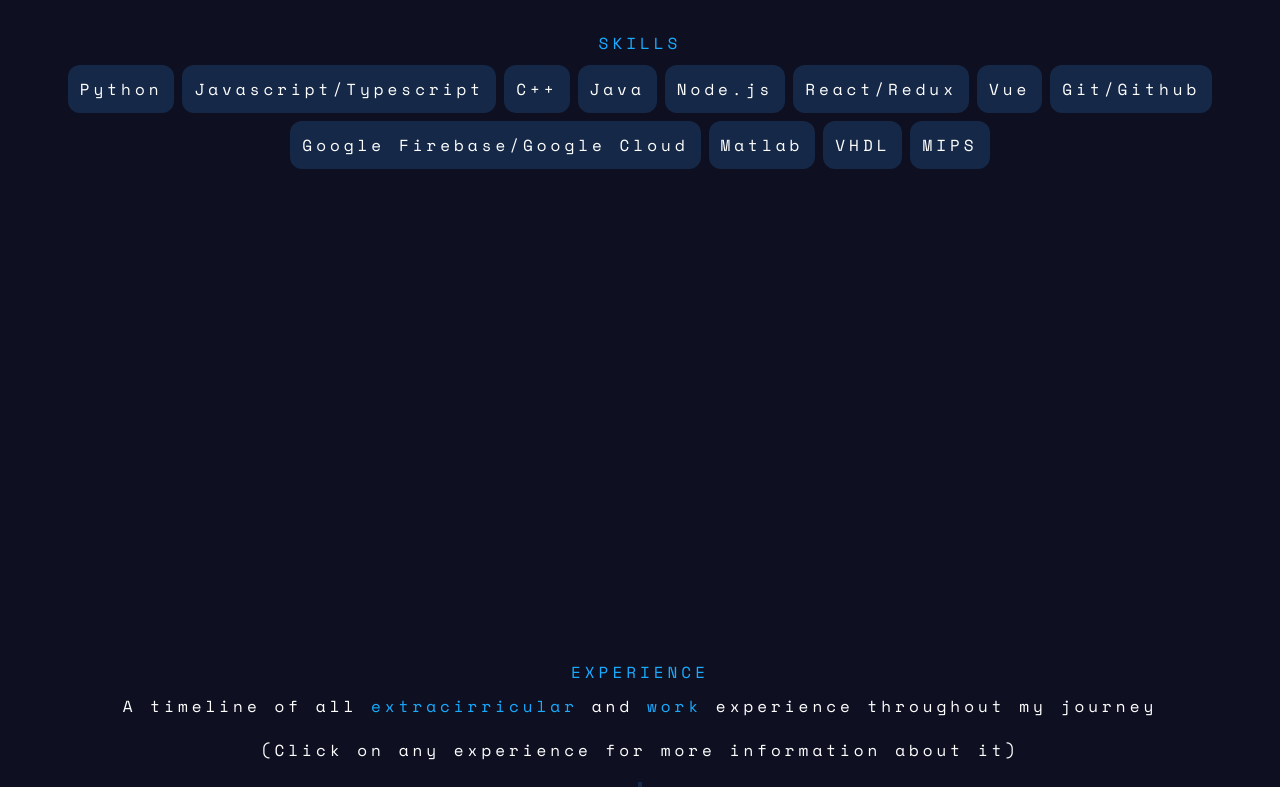
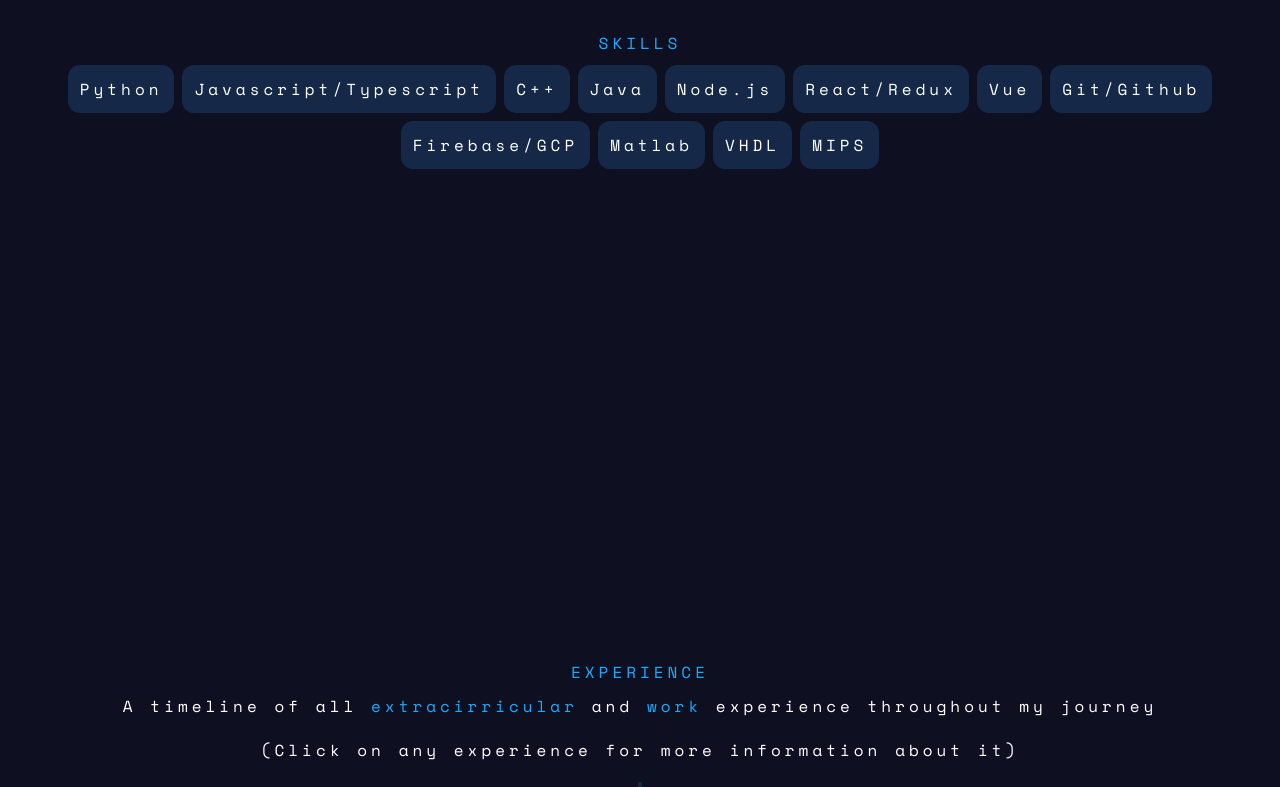
Before and after one commit to Mohammed532/Mohammed532.github.io, a Next.js app: page / in a window 1280 px wide. Shown: the part 1900-2687 px from the top of the page. Built offline with nearby package versions, Linux system fonts and the light colour scheme.

Commit message:
Fixed bug

```diff
--- a/src/app/_ui/Timeline.tsx
+++ b/src/app/_ui/Timeline.tsx
@@ -111,7 +111,7 @@
             <div className={`${alternate ? 'timeline-start md:text-end' : 'timeline-end'} w-full overflow-x-hidden`} id='skill-details'>
                 <motion.div id={`s-${idx}`}
                 initial={alternate ? {marginRight: SKILL_MARGIN} : {marginLeft: SKILL_MARGIN}}>
-                    <h2 className="text-lg font-black mt-2 mx-2 text-white">Skills Used Even</h2>
+                    <h2 className="text-lg font-black mt-2 mx-2 text-white">Skills Used</h2>
                     <div className={`flex flex-wrap ${alternate ? 'justify-end' : 'justify-start'}`}>
                         {exp.skills.map((s, idx) => <div className="badge badge-accent badge-lg p6 m6" key={idx}>{s}</div>)}
                     </div>
--- a/src/app/layout.tsx
+++ b/src/app/layout.tsx
@@ -9,7 +9,7 @@
   },
   description: "Portfolio site",
   keywords: ['Portfolio', 'Computer Science', 'Howard University', 'Javascript', 'Robotics', 'Hackathon'],
-  metadataBase: new URL(`https://mohammed532.github.io`)
+  metadataBase: new URL(`https://mohammed532.github.io`),
 };
 
 export default function RootLayout({
--- a/src/data/resume-data.ts
+++ b/src/data/resume-data.ts
@@ -1,4 +1,4 @@
-const skillList = ['Python', 'Javascript/Typescript', 'C++', 'Java', 'Node.js', 'React/Redux', 'Vue', 'Git/Github', 'Google Firebase/Google Cloud', 'Matlab', 'VHDL', 'MIPS']
+const skillList = ['Python', 'Javascript/Typescript', 'C++', 'Java', 'Node.js', 'React/Redux', 'Vue', 'Git/Github', 'Firebase/GCP', 'Matlab', 'VHDL', 'MIPS']
 
 const experience = [
     {
```
